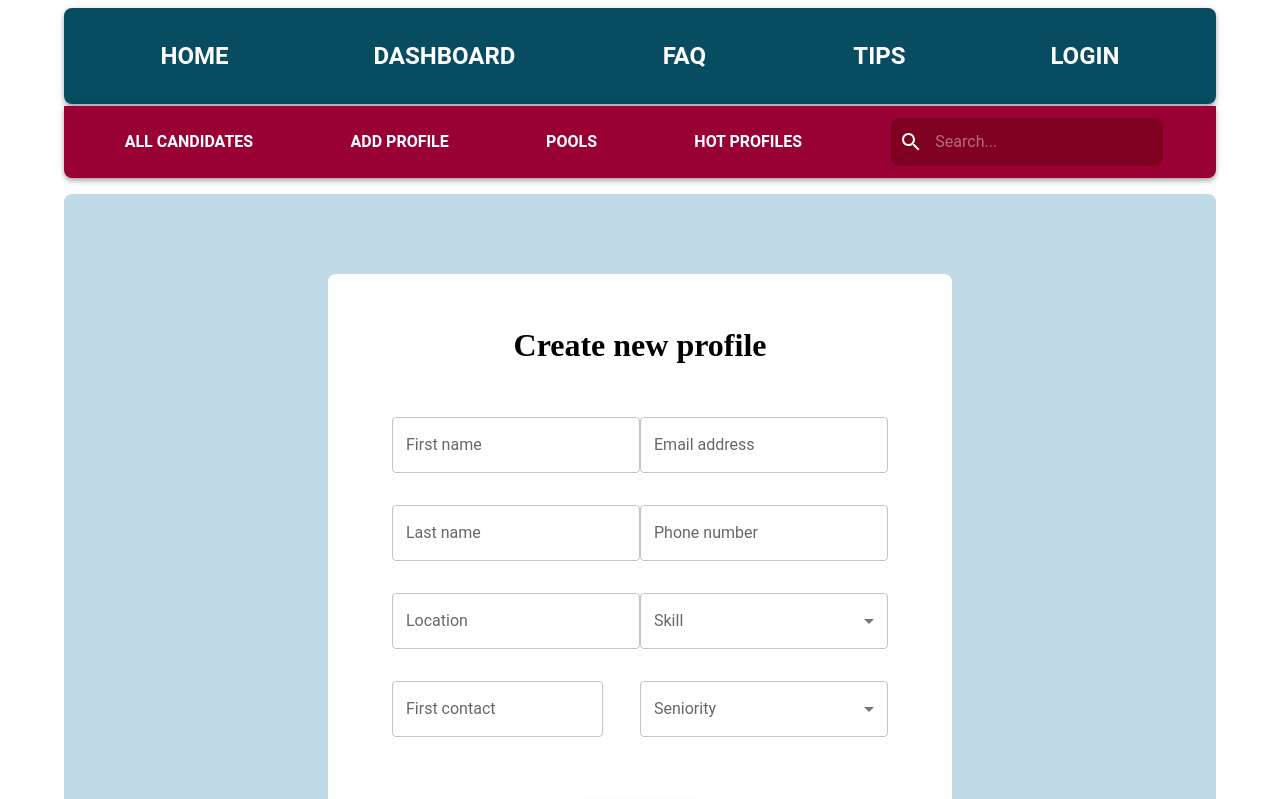
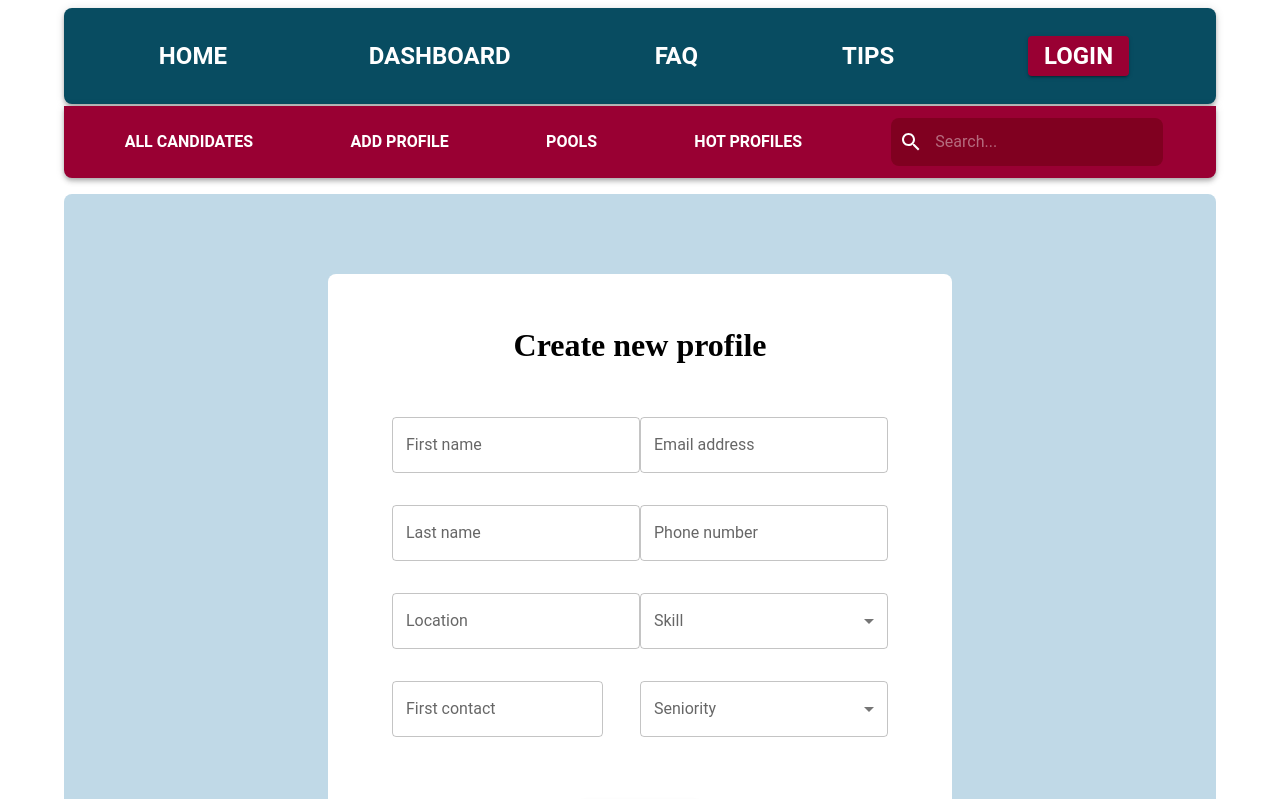
Before and after one commit to MateuszKuruc/ATS-recruitment-app, a React (Create React App) app in the folder ats-frontend/: page /add in a window 1280 px wide. Shown: the top 799 px of the page. Built offline with nearby package versions, Linux system fonts and the light colour scheme; no server answers.

Commit message:
add tooltip styling to profile icon, when hovering over it, the logged user's username is shown

```diff
--- a/ats-frontend/src/components/MainAppBar.js
+++ b/ats-frontend/src/components/MainAppBar.js
@@ -1,8 +1,8 @@
 import { StyledAppBar, StyledToolBar, StyledButton } from "../App";
 import { Link } from "react-router-dom";
-import { Typography } from "@mui/material";
-import { Store } from "@mui/icons-material";
+import { Typography, Tooltip } from "@mui/material";
 import { useSelector } from "react-redux";
+import AccountBoxIcon from "@mui/icons-material/AccountBox";
 
 const MainAppBar = () => {
   const login = useSelector((state) => state.login);
@@ -30,16 +30,21 @@ const MainAppBar = () => {
           <Typography variant="h4">Tips</Typography>
         </StyledButton>
         {login === null ? (
-          <StyledButton color="inherit" component={Link} to="/login">
+          <StyledButton
+            color="secondary"
+            variant="contained"
+            component={Link}
+            to="/login"
+          >
             <Typography variant="h4">Login</Typography>
           </StyledButton>
         ) : (
-          <div style={{ display: "flex", gap: "1rem"}}>
-            <Typography variant="h4">
-              {login.username}
-
-            </Typography>
-
+          <div style={{ display: "flex", gap: "1rem" }}>
+            <div style={{ display: "flex", alignSelf: "center" }}>
+              <Tooltip title={`${login.username} logged in`}>
+                <AccountBoxIcon style={{ fontSize: "2rem" }} />
+              </Tooltip>
+            </div>
 
             <StyledButton color="secondary" variant="contained">
               <Typography variant="h4">Logout</Typography>
```
